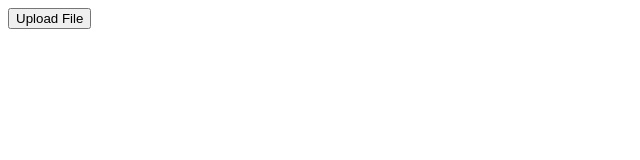
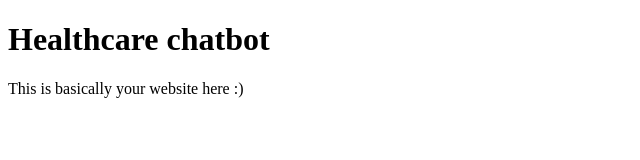
Before and after one commit to Ilyasuuu/chatbot-demo, a plain HTML site: page index.html in a window 1280 px wide. Shown: the whole page, without its empty margins (0-640 px from the left). Drawn offline with Linux system fonts and the light colour scheme.

Commit message:
Update index.html

```diff
--- a/index.html
+++ b/index.html
@@ -1,12 +1,50 @@
-<input type="file" id="file-upload" style="display: none;" onchange="uploadFile(this)" />
-<button onclick="document.getElementById('file-upload').click()">Upload File</button>
+<!DOCTYPE html>
+<html lang="en">
+    <head>
+        <meta charset="UTF-8" />
+        <meta name="viewport" content="width=device-width, initial-scale=1.0" />
+        <title>Healthcare chatbot</title>
+    </head>
+    <body>
+        <h1>Healthcare chatbot</h1>
+        <p>This is basically your website here :)</p>
+        <p></p>
 
-<script>
-  function uploadFile(input) {
-    const file = input.files[0];
-    if (file) {
-      alert(`File selected: ${file.name}`);
-      // Handle file upload logic here (e.g., send to server)
-    }
-  }
+
+<div style="width: 0; height: 0;" id="VG_OVERLAY_CONTAINER">
+    <!-- Here is where TIXAE Agents renders the widget. -->
+    <!-- Set render to 'full-width' then adjust the width and height to 500px (for example) to render the chatbot itself without the popup. -->
+</div>
+
+<!-- Remove 'defer' if you want widget to load faster (Will affect website loading) -->
+<script defer>
+    (function() {
+        window.VG_CONFIG = {
+            ID: "7ejqq4v39l3iqt9o", // YOUR AGENT ID
+            region: 'eu', // YOUR ACCOUNT REGION
+            render: 'bottom-right', // can be 'full-width' or 'bottom-left' or 'bottom-right'
+            stylesheets: [
+                // Base TIXAE Agents CSS
+                "https://vg-bunny-cdn.b-cdn.net/vg_live_build/styles.css",
+                // Add your custom css stylesheets, Can also add relative URL ('/public/your-file.css)
+            ],
+            // THIS IS SUPPOSED TO BE CHANGED OR REMOVED.
+            // user: {
+            //     name: 'John Doe', // User's name
+            //     email: 'johndoe@gmail.com', // User's email
+            //     phone: '+1234567890', // User's phone number
+            // }
+            // Optional user data -- end
+            // **
+            // userID: 'USER_ID', // If you want to use your own user_id
+            // autostart: true, // Whether to autostart the chatbot with the proactive message
+        }
+        var VG_SCRIPT = document.createElement("script");
+        VG_SCRIPT.src = "https://vg-bunny-cdn.b-cdn.net/vg_live_build/vg_bundle.js";
+        VG_SCRIPT.defer = true; // Remove 'defer' if you want widget to load faster (Will affect website loading)
+        document.body.appendChild(VG_SCRIPT);
+    })()
 </script>
+
+    </body>
+</html>
```
